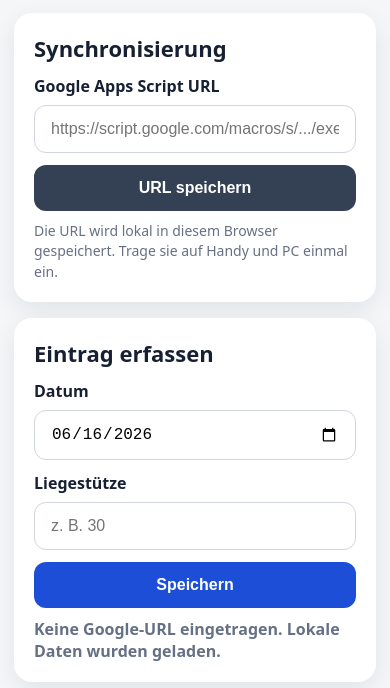
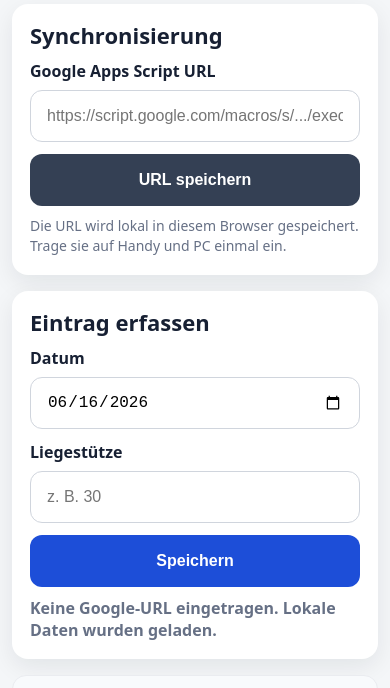
Before and after one commit to Mocami26/pushup-tracker, a plain HTML site: page index.html in a window 390 px wide. Shown: the part 127-815 px from the top of the page. Drawn offline with Linux system fonts and the light colour scheme.

Commit message:
Add files via upload

```diff
--- a/index.html
+++ b/index.html
@@ -10,8 +10,10 @@
       color: #172033;
       background: #f4f6f8;
     }
+    * { box-sizing: border-box; }
+    html, body { width: 100%; overflow-x: hidden; }
     body { margin: 0; padding: 24px; }
-    .app { max-width: 980px; margin: 0 auto; }
+    .app { max-width: 980px; margin: 0 auto; width: 100%; }
     h1 { margin: 0 0 8px; font-size: 32px; }
     h2 { margin: 0 0 12px; font-size: 22px; }
     .muted { color: #667085; }
@@ -24,12 +26,16 @@
     }
     label { display: block; font-weight: 700; margin-bottom: 8px; }
     input, select {
-      width: 100%; box-sizing: border-box; padding: 14px 16px;
+      width: 100%; max-width: 100%; min-width: 0; display: block;
+      padding: 14px 16px;
       border: 1px solid #d0d5dd; border-radius: 12px; font-size: 16px;
       background: white;
+      -webkit-appearance: none; appearance: none;
     }
-    .row { display: grid; grid-template-columns: 1fr 180px; gap: 12px; align-items: end; }
-    .entry-row { display: grid; grid-template-columns: 1fr 1fr 180px; gap: 12px; align-items: end; }
+    input[type="date"] { min-width: 0; }
+    .row { display: grid; grid-template-columns: minmax(0, 1fr) 180px; gap: 12px; align-items: end; }
+    .entry-row { display: grid; grid-template-columns: minmax(0, 1fr) minmax(0, 1fr) 180px; gap: 12px; align-items: end; }
+    .row > *, .entry-row > * { min-width: 0; }
     .button-row { display: flex; flex-wrap: wrap; gap: 10px; align-items: center; }
     button {
       border: 0; border-radius: 12px; padding: 14px 16px; font-weight: 800;
@@ -51,9 +57,16 @@
     code { background: #eef2ff; padding: 2px 5px; border-radius: 6px; }
     @media (max-width: 820px) {
       body { padding: 14px; }
-      .row, .entry-row, .grid { grid-template-columns: 1fr; }
-      h1 { font-size: 26px; }
+      .row, .entry-row, .grid { grid-template-columns: minmax(0, 1fr) !important; }
+      h1 { font-size: 26px; line-height: 1.1; }
+      h2 { font-size: 22px; line-height: 1.2; }
       button { width: 100%; }
+    }
+    @media (max-width: 480px) {
+      body { padding: 12px; }
+      .card { padding: 18px; border-radius: 16px; }
+      input, select, button { font-size: 16px; min-height: 52px; }
+      .stat .value { font-size: 26px; }
     }
   </style>
 </head>
```
